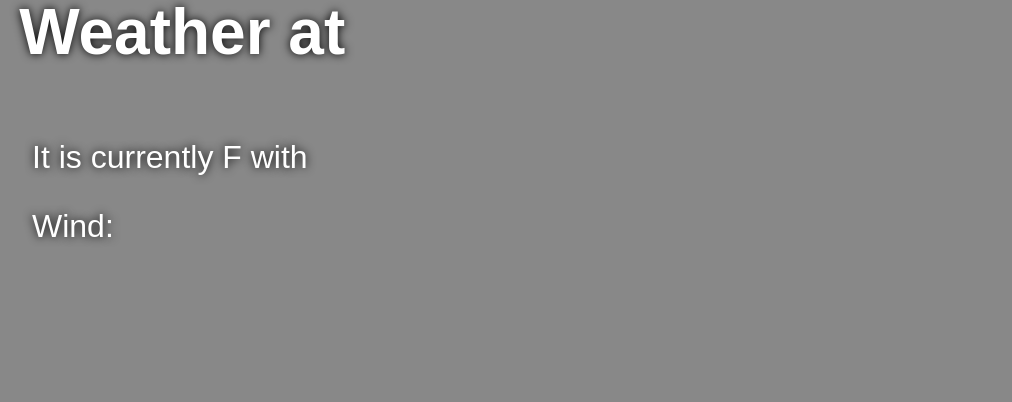
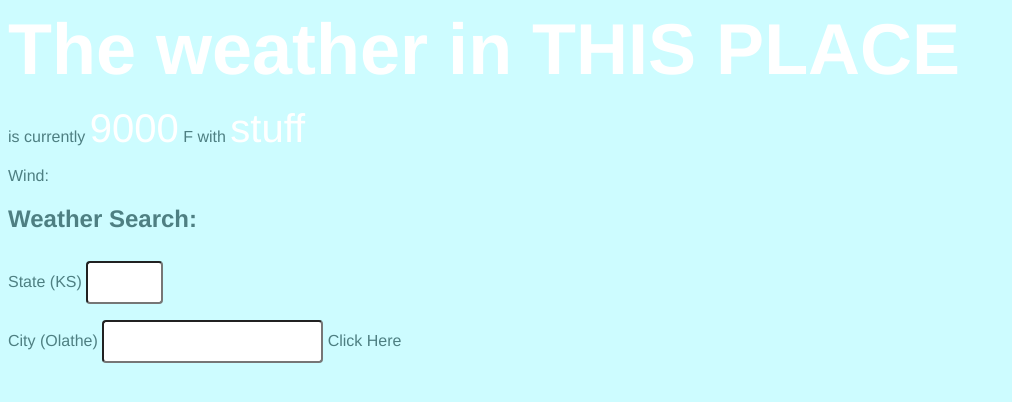
Before and after one commit to erickklix/erickklix.github.io, a plain HTML site: page googleAPI.html in a window 1280 px wide. Shown: the whole page, without its empty margins (0-1012 px from the left). Drawn offline with nearby package versions, Linux system fonts and the light colour scheme.

Commit message:
updated styles for simpleWeatherApp.html

```diff
--- a/css/weatherApp.css
+++ b/css/weatherApp.css
@@ -1,42 +1,46 @@
-body{
-  height: 100%;
-  margin: 0;
-  padding: 0;
-  font-family: Arial, sans-serif;
-  font-size: 2em;
-  text-shadow: 0 0 10px #000;
-  color: #fff;
-  background: #888;
-  background-repeat: no-repeat;
-  background-attachment: fixed;
-  background-size: cover;
+body {
+    background-color: #CDFCFF;
+    color: #4E7F82;
+    font-family: Helvetica Neue, Helvetica, Arial, sans-serif;
 }
 
-section{
-  min-height: 100%;
+#center {
+    margin: auto;
+    width: 30%;
+    text-align: center;
+    margin-top: 10%;
+    background-color: aquamarine;
+    border-radius: 5%;
+    padding: 20px;
 }
 
-h1{
-  font-size: 2em;
-  padding: 0 0.3em;
-  line-height: 1em;
+h3 {
+    font-size: 30;
+    margin: 5;
 }
 
-p{
-  padding: 0 1em;
+input {
+    padding: 12px 20px;
+    margin: 8px 0;
+    box-sizing: border-box;
+    border-radius: 4px;
 }
 
-a{
-  color: #fff;
+h1 {
+    font-size: 72px;
+    color: white;
+    margin: 0;
 }
 
-footer{
-  position: absolute;
-  bottom: 0;
-  font-size: 0.5em;
+#temp, #desc, #wind {
+    font-size: 40px;
+    color: white;
 }
 
-#temperature{
-  text-decoration: none;
-  border-bottom: 0.05em dotted white;
+#button {
+    cursor: hand;
 }
+
+hr {
+    margin: 20px 0;
+}
--- a/googleAPI.html
+++ b/googleAPI.html
@@ -1,20 +1,18 @@
 <html lang="en">
     <head>
-        <title>Simple Weather API</title>
+        <title>Simple Weather App</title>
         <link rel="stylesheet" href="css/weatherApp.css">
         <script src="http://ajax.googleapis.com/ajax/libs/jquery/1.9.1/jquery.min.js"></script>
-        <script>
-
-        </script>
     </head>
     <body>
         <div id="forecast">
-            <h1>Weather at <span id="location"></span></h1>
-            <div id="imgdiv">
-                <img id="img" src="" />
-            </div>
-            <p>It is currently <span id="temp"></span>F with <span id="desc"></span></p>
+            <h1>The weather in <span id="location">THIS PLACE</span></h1>
+            <p>is currently <span id="temp">9000</span> F with <span id="desc">stuff</span></p>
             <p>Wind: <span id="wind"></span></p>
+            <h2>Weather Search: </h2>
+            State (KS) <input type="text" id="state"  size="2" maxlength="2"/></br>
+            City (Olathe) <input type="text" id="city"/>
+            <span id="button" onclick="getWeather();">Click Here</span>
         </div>
     </body>
     <script>
@@ -36,8 +34,17 @@
             }
 
             function getWeather(){
+
                 var key = "c043d4759e8caed9";
-                var Weather = "http://api.wunderground.com/api/" + key + "/forecast/geolookup/conditions/q/" + Geo.lat + "," + Geo.lng + ".json";
+                if ($(state).val() && $(city).val()){
+                    var Weather = "http://api.wunderground.com/api/" + key + "/forecast/geolookup/conditions/q/" + $(state).val() + "/" + $(city).val() + ".json";
+                }else if(Geo.lat && Geo.lng){
+                    var Weather = "http://api.wunderground.com/api/" + key + "/forecast/geolookup/conditions/q/" + Geo.lat + "," + Geo.lng + ".json";
+                } else {
+                    alert ("Please enable your location or select a valid state and city.")
+                }
+
+
 
                 $.ajax({
                     url : Weather,
@@ -52,9 +59,8 @@
 
                         $('#location').html(location);
                         $('#temp').html(temp);
-                        $('desc').html(desc);
+                        $('#desc').html(desc);
                         $('#wind').html(wind);
-                        $('#img').attr('src', img);
                     }
                 });
 
```
Also changed, not shown: simpleWeatherApp.html (added, +28 -0 lines), weather.js (added, +52 -0 lines).
